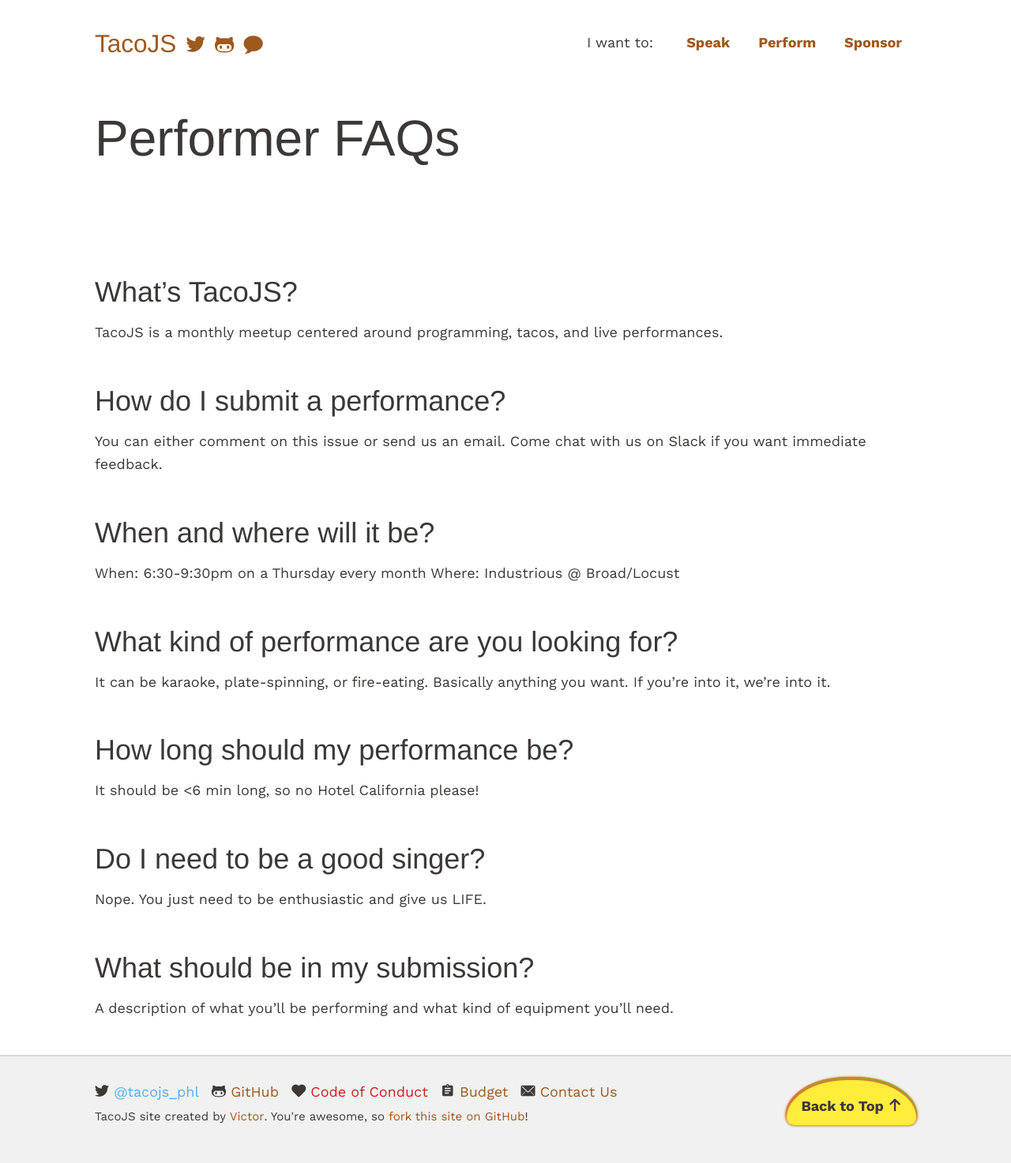
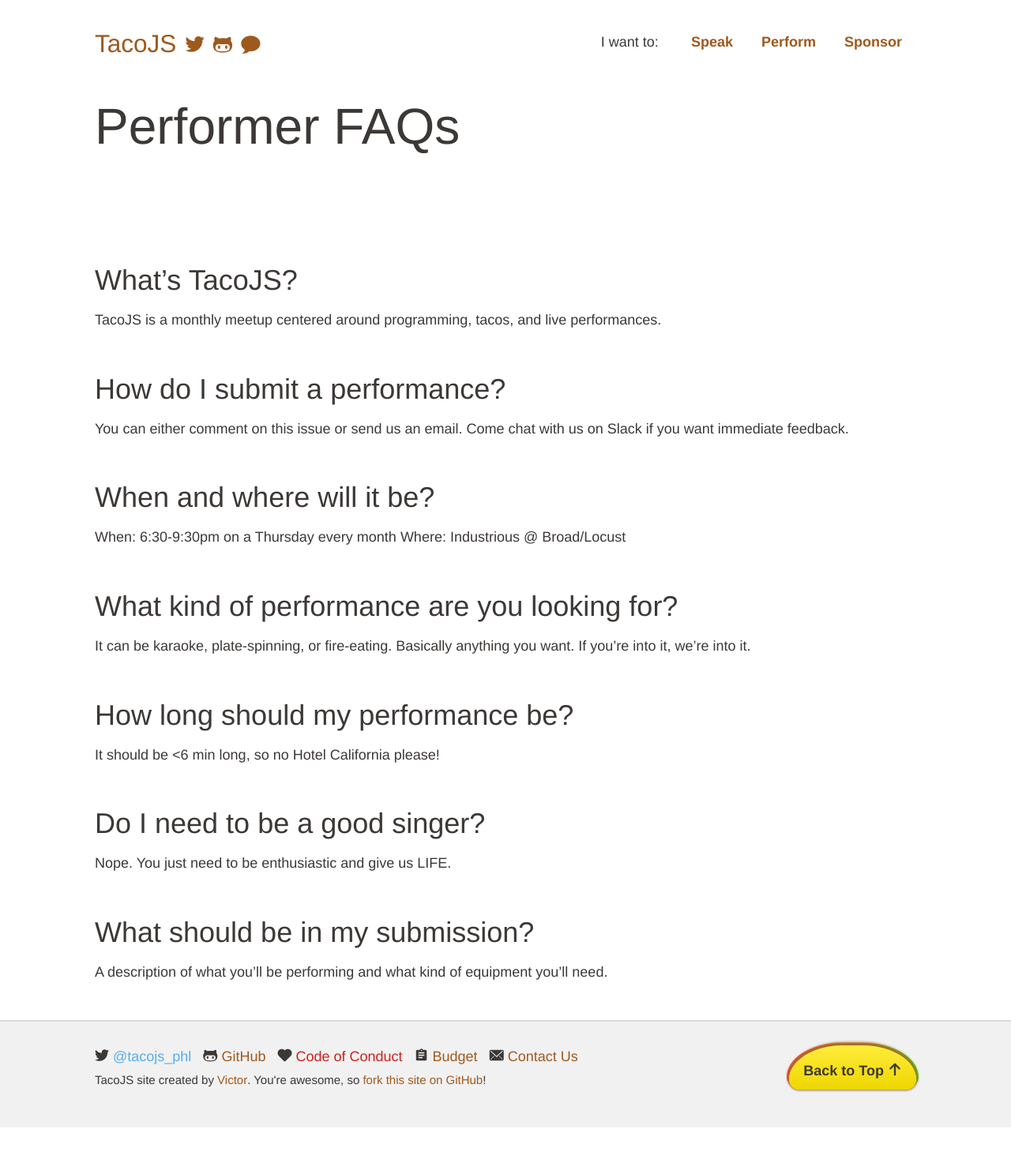
Before and after one commit to TacoJS/tacojs.github.io, a Jekyll site: the page built from pages/performers.md, in a window 1280 px wide. Shown: the whole page at 79% size. Built offline with Jekyll 4.4.1, drawn with Linux system fonts in a browser that asks for light colours; nearby versions of some CDN libraries; some web fonts are replaced; after the commit the page ends 1428 px from its top, so only the background shows below that.

Commit message:
Light site revamp

```diff
--- a/_config.yml
+++ b/_config.yml
@@ -29,7 +29,7 @@
 
 # Metadata
 keywords: "tacojs, taco, javascript, meetup, philadelphia, node.js, talks, developer, meetup.com, libertyjs"
-google-fonts: "BioRhyme:700|Suez+One|Work+Sans:400,700"
+google-fonts: "BioRhyme:700|Suez+One|Chivo:400,700"
 google-fonts-subsets: "latin"
 google-analytics: "UA-80317923-1"
 
--- a/_sass/_site.scss
+++ b/_sass/_site.scss
@@ -1,17 +1,30 @@
+// Override
+column {
+  margin-bottom: 0;
+}
+
 // Taco Buttons
 .button {
+  background: linear-gradient($secondary,darken($secondary,15%));
   padding: 1em 1em .5em 1em;
   border-top-left-radius: 100% 100px;
   border-top-right-radius: 100% 100px;
-  border-bottom-left-radius: 20px;
-  border-bottom-right-radius: 20px;
-  box-shadow: 0 -2px 3px 2px #d97e2f, 1px -4px 1px 0px #0ff719, -1px -4px 1px 0px #f14545, 0 2px 2px rgba(150,150,100,.5);
+  border-bottom-left-radius: 30px;
+  border-bottom-right-radius: 30px;
+  box-shadow: 0 -2px 3px 2px  lighten($primary,5%), 3px -3px 0px 0px #0ff719, -3px -3px 0px 0px #f14545, 0 2px 2px rgba(150,150,100,.5);
+  // box-shadow: 0 -2px 3px 2px #d97e2f, 1px -4px 1px 0px #0ff719, -1px -4px 1px 0px #f14545, 0 2px 2px rgba(150,150,100,.5);
   transition: 200ms ease all;
   &:hover {
-    box-shadow: 0 -4px 3px 2px  $primary, 4px -5px 0px 0px #0ff719, -4px -5px 0px 0px #f14545, 0 2px 4px rgba(50, 50, 50, 0.75);
+      background: -webkit-linear-gradient($secondary, darken($secondary,20%));
+      background: -o-linear-gradient($secondary, darken($secondary,20%));
+      background: linear-gradient($secondary, darken($secondary,20%));
+      box-shadow: 0 -4px 3px 2px  $primary, 4px -5px 0px 0px #0ff719, -4px -5px 0px 0px #f14545, 0 2px 4px rgba(50, 50, 50, 0.75);
+    }
+  &:active, &:focus {
+    background: linear-gradient($secondary,darken($secondary,15%));
+    box-shadow: 0 -4px 3px 2px  $primary, 4px -5px 0px 0px #0ff719, -4px -5px 0px 0px #f14545, inset 0 -2px 10px rgba(50, 50, 50, 0.75);
   }
-  &:active {
-    box-shadow: 0 -4px 3px 2px  $primary, 4px -5px 0px 0px #0ff719, -4px -5px 0px 0px #f14545, inset 0 -2px 10px rgba(50, 50, 50, 0.75);
+  &.button-large {
   }
 }
 
@@ -56,7 +69,27 @@
 header {
   // background-color: $primary;
   // color: $white;
-  padding-top: 0;
+  .title {
+    max-width: 560px;
+  }
+  .subtitle {
+    font-size: 1.35em;
+    line-height: 1.5em;
+  }
+  &:not(.cover-photo) {
+    padding-top: 0;
+  }
+  &.cover-photo {
+    background-color: black;
+    background-image: url(http://localhost:4000/media/photos/one_darker.jpg);
+    background-size: cover;
+    background-position: center;
+    color: white;
+    a:not(.button) {
+      color: $secondary;
+      text-decoration: underline;
+    }
+  }
 }
 
 // Link bar
@@ -105,13 +138,15 @@
   h2, h3 {
     margin-top: 0;
     text-align: left!important;
-    font-size: 34px;
+    font-size: 32px;
     line-height: 1.25em;
   }
   .schedule-event-time {
     text-align: right;
     line-height: 50px;
     vertical-align: middle;
+    padding-left: 0;
+    padding-right: 15px;
     @include media-query($on-palm) {
       text-align: left;
       display: inline-block;
@@ -122,7 +157,16 @@
   }
   columny[size="85"], columny[size="80"] {
     border-bottom: 2px solid rgba(0,0,0,.25);
-    padding-bottom: 5px;
+    padding: 5px 10px 5px 10px;
+
+    p:last-of-type {
+      margin-bottom: 0;
+    }
+
+    border-bottom: 2px solid rgba(0, 0, 0, 0.25);
+    background: $secondary-darker;
+    border-radius: 4px;
+    padding-top: .5em;
     @include media-query($on-palm) {
       border-bottom: none;
     }
--- a/styles/main.scss
+++ b/styles/main.scss
@@ -4,7 +4,7 @@
 @charset "utf-8";
 
 // Our variables
-$base-font-family: "Work Sans", Helvetica, Arial, sans-serif;
+$base-font-family: "Chivo", "Work Sans", Helvetica, Arial, sans-serif;
 $base-font-size:   18px;
 $base-line-height: 1.65;
 
```
Also changed, not shown: pages/index.html (+18 -17 lines), media/photos/one.jpg (added), media/photos/one_darker.jpg (added).
